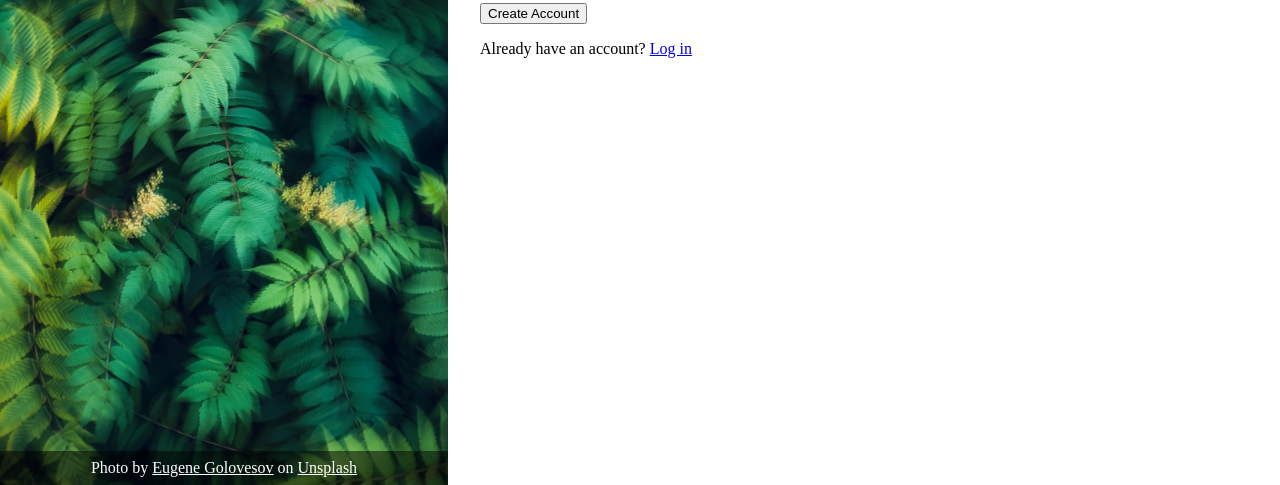
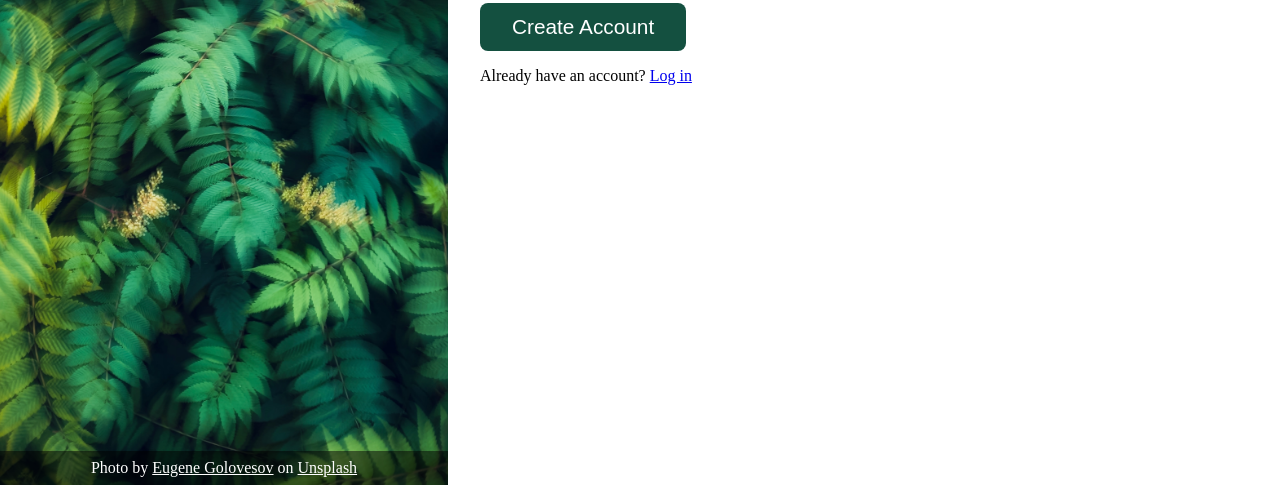
Before and after one commit to crystalsolenoid/odin-signup, a plain HTML site: page index.html in a window 1280 px wide. Shown: the part 315-800 px from the top of the page. Drawn offline with Linux system fonts and the light colour scheme.

Commit message:
Style button

```diff
--- a/style.css
+++ b/style.css
@@ -72,9 +72,12 @@ form li {
   flex-direction: column;
 }
 
+button {
+  padding: 12px 32px;
+}
+
 input {
 }
-
 
 /* Styling */
 
@@ -113,3 +116,11 @@ body > header footer {
     color: white;
   }
 }
+
+button {
+  font-size: 1.3rem;
+  background: #145040;
+  color: white;
+  border-radius: 8px;
+  border-style: none;
+}
```
